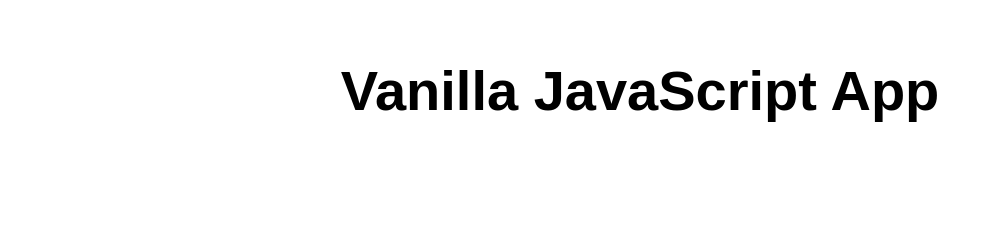
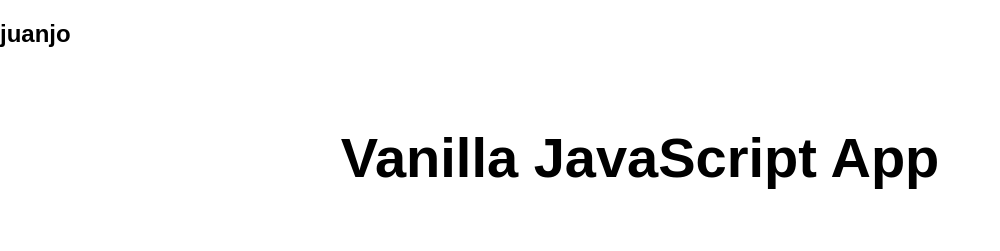
Before and after one commit to wanyos/my-first-static-web-app, a website: page src/index.html in a window 1280 px wide. Shown: the whole page, without its empty margins (0-1000 px from the left). Drawn offline with Linux system fonts and the light colour scheme.

Commit message:
first commit in html

```diff
--- a/src/index.html
+++ b/src/index.html
@@ -6,6 +6,7 @@
   <meta name="viewport" content="width=device-width, initial-scale=1.0">
   <link rel="stylesheet" href="styles.css">
   <title>Vanilla JavaScript App</title>
+  <h2>juanjo</h2>
 </head>
 
 <body>
```
